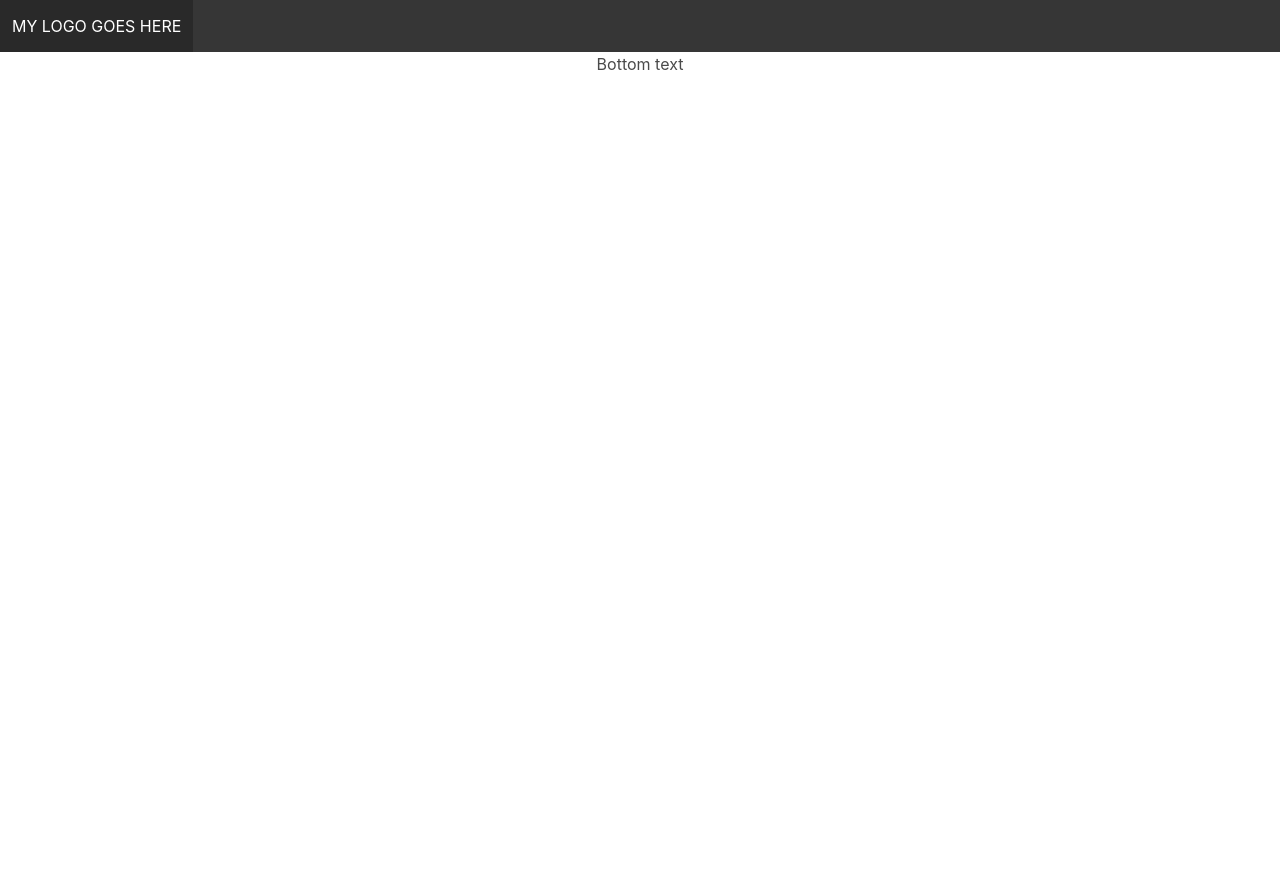
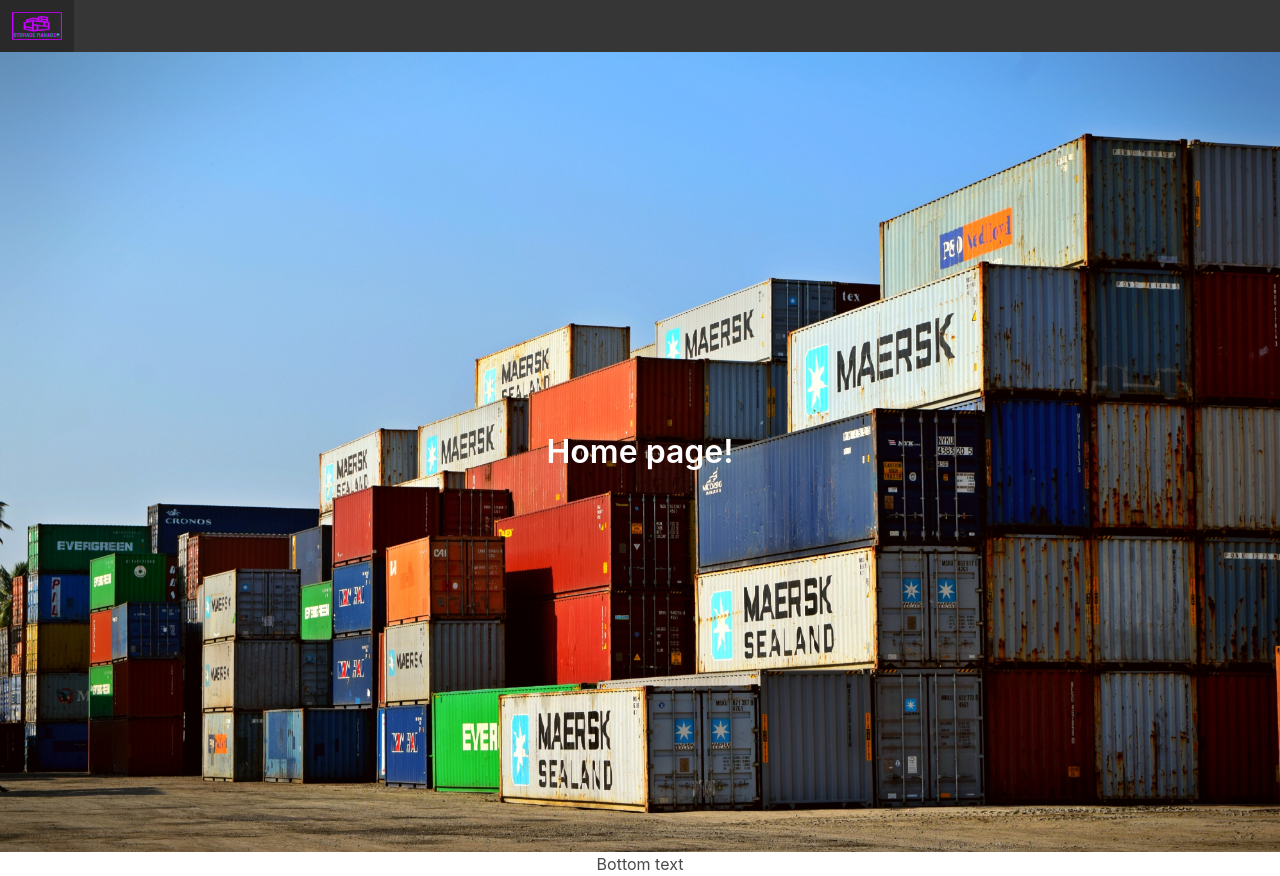
Before and after one commit to milan-stankovic-dev/Diplomski_rad_front, an Angular app: page / in a window 1280 px wide. Before the commit the page ends 800 px from the top, so only its background shows below. Built offline with nearby package versions, Linux system fonts and the light colour scheme.

Commit message:
Added more items to the home page

```diff
--- a/src/app/app.component.ts
+++ b/src/app/app.component.ts
@@ -3,8 +3,8 @@
 @Component({
   selector: 'app-root',
   template: `
-    <!-- <h1>Hello world!</h1> -->
     <app-header></app-header>
+    <app-home></app-home>
     <router-outlet></router-outlet>
     <app-footer></app-footer>
   `,
--- a/src/app/app.module.ts
+++ b/src/app/app.module.ts
@@ -5,12 +5,14 @@
 import { AppComponent } from './app.component';
 import { HeaderComponent } from './header/header.component';
 import { FooterComponent } from './footer/footer.component';
+import { HomeComponent } from './home/home.component';
 
 @NgModule({
   declarations: [
     AppComponent,
     HeaderComponent,
-    FooterComponent
+    FooterComponent,
+    HomeComponent
   ],
   imports: [
     BrowserModule,
--- a/src/app/footer/footer.component.ts
+++ b/src/app/footer/footer.component.ts
@@ -10,6 +10,4 @@
   styles: [
   ]
 })
-export class FooterComponent {
-
-}
+export class FooterComponent { }
--- a/src/app/header/header.component.ts
+++ b/src/app/header/header.component.ts
@@ -6,7 +6,7 @@
     <div class = 'navbar is-dark'>
       <div class="navbar-brand">
         <a class="navbar-item">
-          MY LOGO GOES HERE
+          <img src="../assets/image/logo.PNG" height="100px" width="50px" alt="Could not load">
         </a>
       </div>
     </div>
@@ -14,6 +14,4 @@
   styles: [
   ]
 })
-export class HeaderComponent {
-
-}
+export class HeaderComponent { }
--- /dev/null
+++ b/src/app/home/home.component.ts
@@ -0,0 +1,29 @@
+import { Component } from '@angular/core';
+
+@Component({
+  selector: 'app-home',
+  template: `
+    <section class="hero is-info is-bold is-fullheight">
+  <div class="hero-body">
+    <div class="container has-text-centered">
+    <!-- <img src="../assets/image/background.jpg" alt="Couldn't load image"> -->
+    <p class="title">
+      Home page!
+    </p>
+
+  </div>
+  </div>
+</section>
+  `,
+  styles: [`
+      .hero{
+        background-image: url('/assets/image/background.jpg') !important;
+        background-size : cover;
+        background-position: center center
+      }
+    `
+  ]
+})
+export class HomeComponent {
+
+}
```
Also changed, not shown: src/assets/image/background.jpg (added), src/assets/image/logo.PNG (added).
